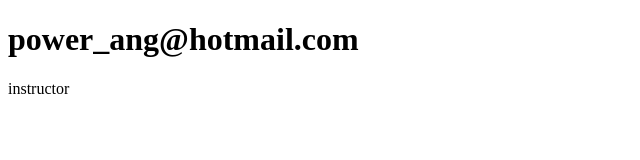
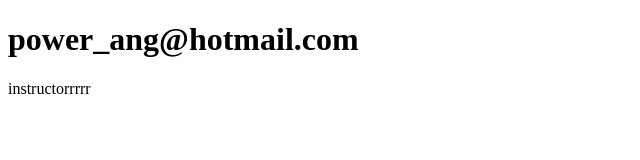
Before and after one commit to AntiocoJH/sistemaDeRegistro, a plain HTML site: page contacto.html in a window 1280 px wide. Shown: the full height of the page, 0-640 px from the left. Drawn offline with Linux system fonts and the light colour scheme.

Commit message:
actualizaaaa

```diff
--- a/contacto.html
+++ b/contacto.html
@@ -7,6 +7,6 @@
 </head>
 <body>
     <h1>power_ang@hotmail.com</h1>
-    <p>instructor</p>
+    <p>instructorrrrr</p>
 </body>
 </html>
```
